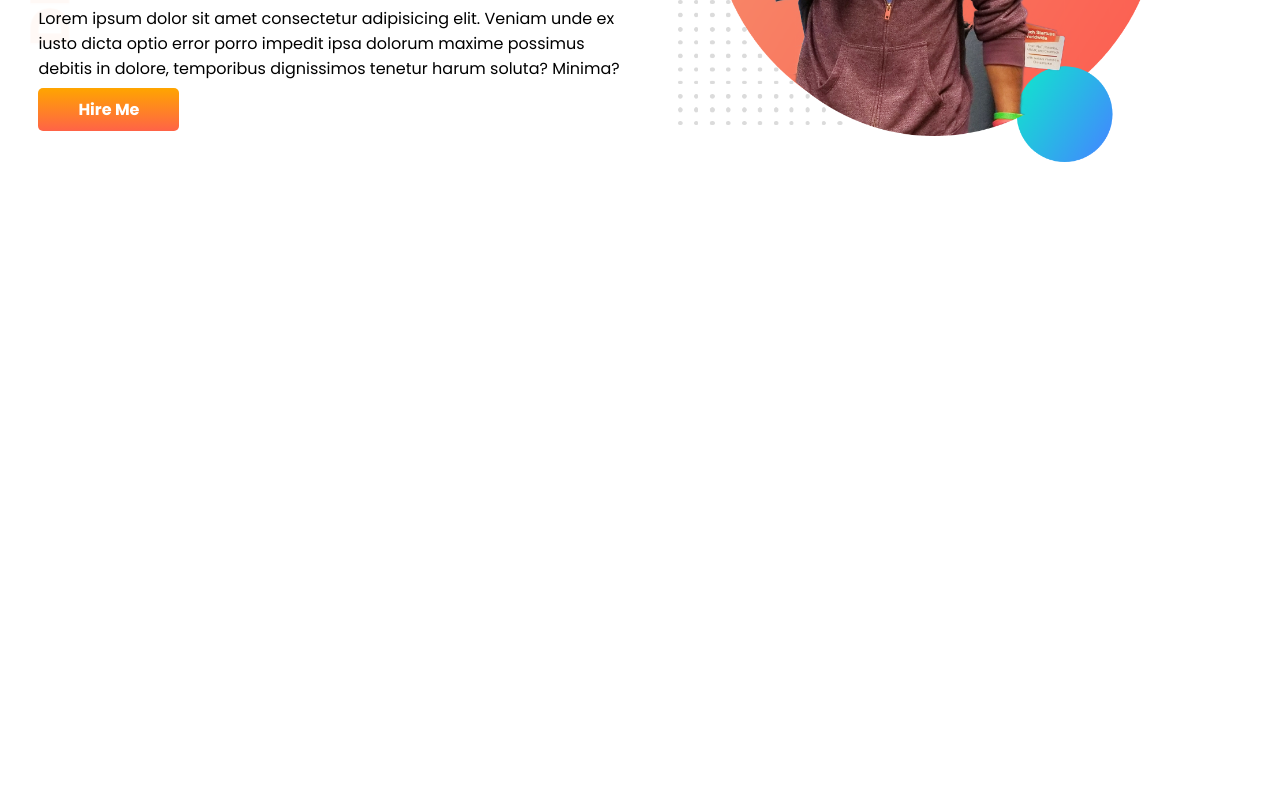
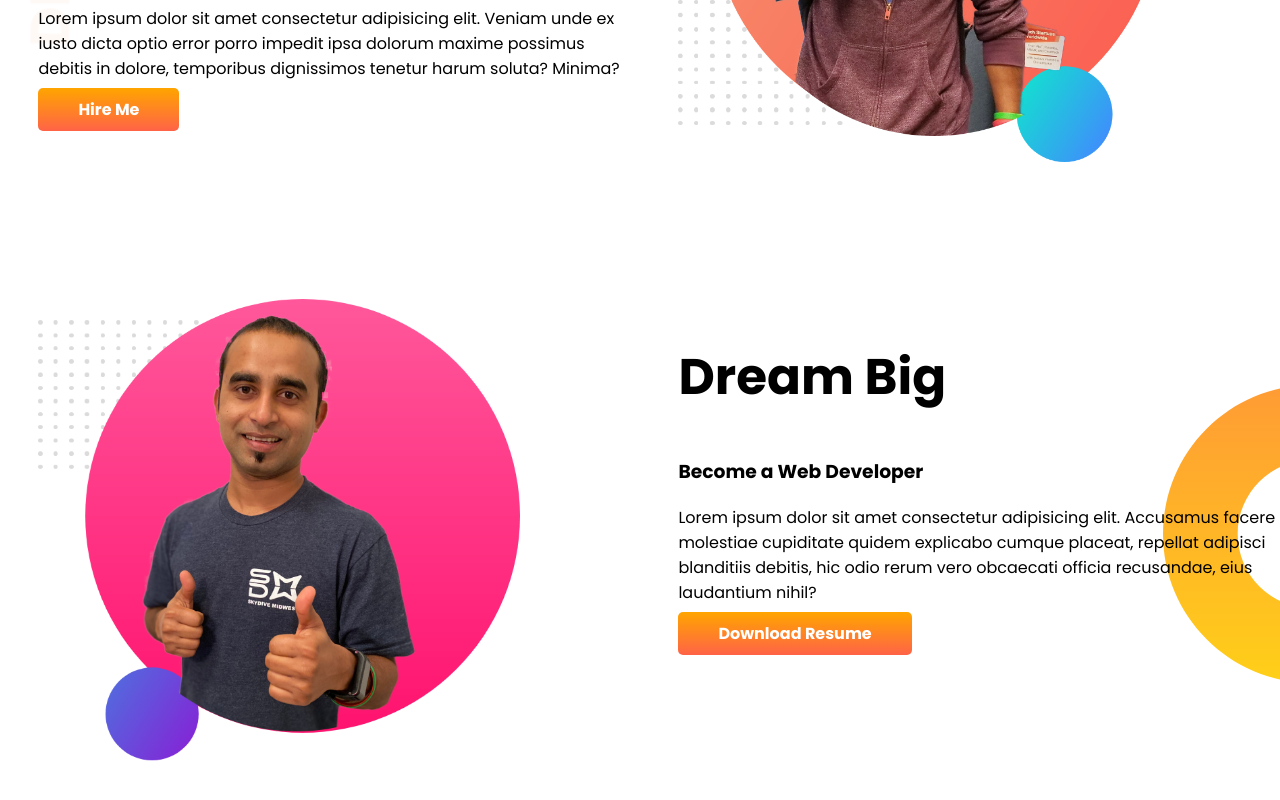
Before and after one commit to Sabik52/developer-protfolio, a plain HTML site: page index.html in a window 1280 px wide. Shown: the part 316-1116 px from the top of the page. Before the commit the page ends 800 px from the top, so only its background shows below. Drawn offline with Linux system fonts and the light colour scheme.

Commit message:
dream big added

```diff
--- a/index.html
+++ b/index.html
@@ -28,6 +28,20 @@
             <img src="images/jhankar.png" alt="">
         </div>
     </section>
+    <section class="dream-big">
+        <div class="half-width">
+            <img src="images/jhankar2.png" alt="">
+        </div>
+        <div class="half-width">
+            <h1>Dream Big</h1>
+            <h3>Become a Web Developer</h3>
+            <p>Lorem ipsum dolor sit amet consectetur adipisicing elit. Accusamus facere molestiae cupiditate quidem
+                explicabo cumque placeat, repellat adipisci blanditiis debitis, hic odio rerum vero obcaecati officia
+                recusandae, eius laudantium nihil?</p>
+            <a class="link-button" target="_blank" href="">Download Resume</a>
+        </div>
+    </section>
+
 
 </body>
 
--- a/style.css
+++ b/style.css
@@ -14,6 +14,7 @@ h1 {
 
 section {
     display: flex;
+    margin-bottom: 130px;
 }
 
 .half-width {
@@ -39,3 +40,9 @@ section {
     background-repeat: no-repeat;
 
 }
+
+.dream-big {
+    background-image: url(images/dream-bg.png);
+    background-repeat: no-repeat;
+    background-position: right;
+}
```
